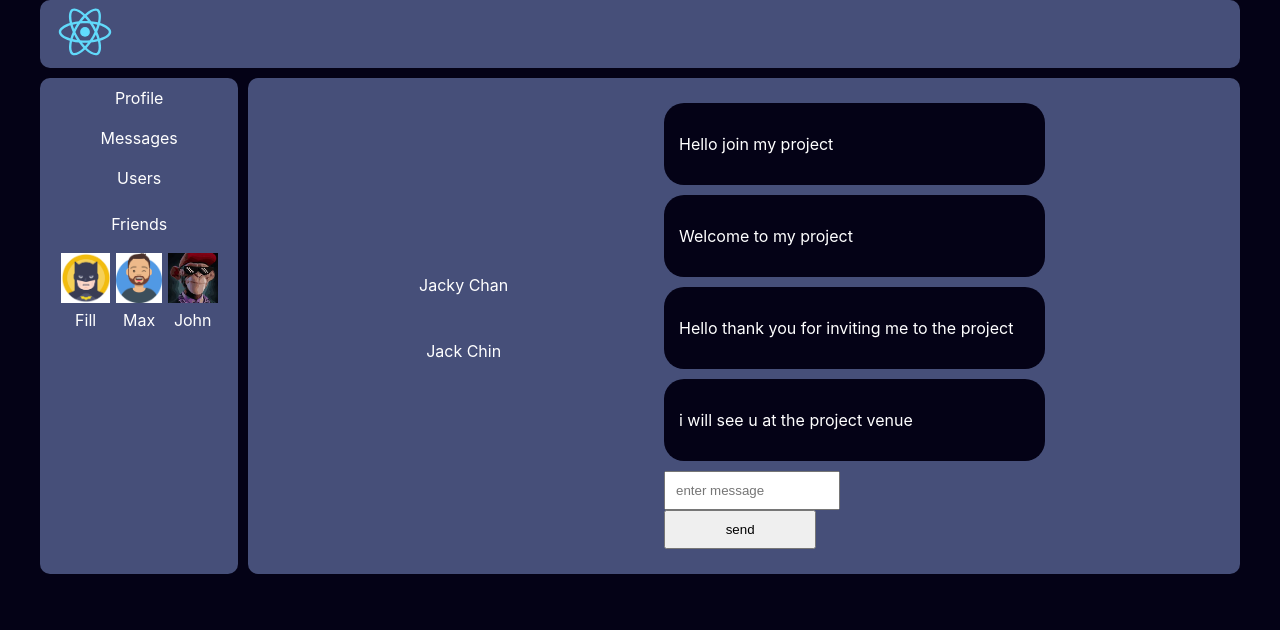
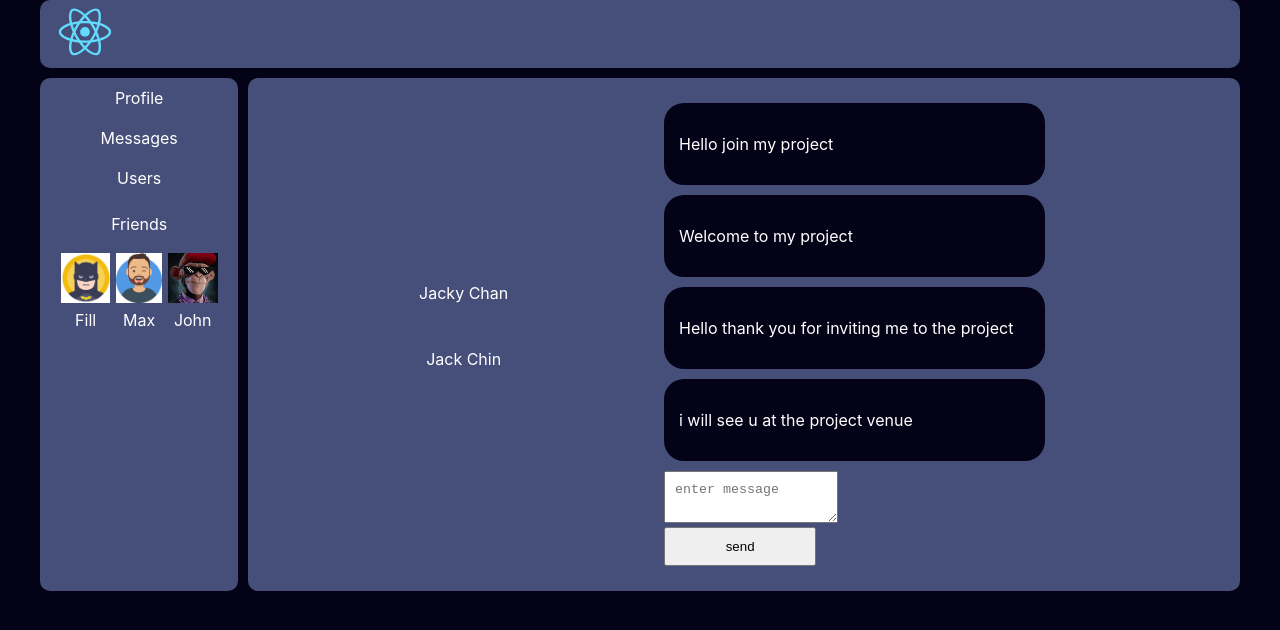
Before and after one commit to Edan-Gordon/social-network, a React (Create React App) app: page /dialogs in a window 1280 px wide. Shown: the top 630 px of the page. Built offline with nearby package versions, Linux system fonts and the light colour scheme.

Commit message:
dispatch

```diff
--- a/src/App.js
+++ b/src/App.js
@@ -16,9 +16,9 @@ function App(props) {
       <Navbar friendData={props.state.navData.friendData}/>
       <div className="wrap-content">
       <Routes>
-        <Route path="/" element={<Profile postlog={props.state.profileData.postlog} newPostText={props.state.profileData.newPostText} onPostChange={props.onPostChange} addPost={props.addPost}/>}/>
-        <Route path="/profile" element={<Profile postlog={props.state.profileData.postlog} newPostText={props.state.profileData.newPostText} onPostChange={props.onPostChange} addPost={props.addPost}/>}/>
-        <Route path="/dialogs" element={<Dialogs dialogNames={props.state.dialogData.dialogNames} messageLog={props.state.dialogData.messageLog} newMessageText={props.state.dialogData.newMessageText} onMessageChange={props.onMessageChange} addMessage={props.addMessage}/>}/>
+        <Route path="/" element={<Profile postlog={props.state.profileData.postlog} newPostText={props.state.profileData.newPostText}  dispatch={props.dispatch}/>}/>
+        <Route path="/profile" element={<Profile postlog={props.state.profileData.postlog} newPostText={props.state.profileData.newPostText}  dispatch={props.dispatch}/>}/>
+        <Route path="/dialogs" element={<Dialogs dialogNames={props.state.dialogData.dialogNames} messageLog={props.state.dialogData.messageLog} newMessageText={props.state.dialogData.newMessageText} dispatch={props.dispatch} />}/>
       </Routes>
       </div>
       </BrowserRouter>
--- a/src/components/Dialogs/Dialogs.css
+++ b/src/components/Dialogs/Dialogs.css
@@ -11,6 +11,7 @@
 	padding: 15px;
 	border-radius: 20px;
 	margin: 0 0 10px;
+	overflow: hidden;
 }
 .dialog{
 	width: 40%;
@@ -36,7 +37,7 @@
 	background-color: rgb(169, 169, 223);
 }
 
-input,button{
+textarea,button{
 width: 40%;
 margin: 0 auto;
 padding: 10px;
--- a/src/components/Dialogs/Dialogs.jsx
+++ b/src/components/Dialogs/Dialogs.jsx
@@ -9,12 +9,12 @@ let postText=React.createRef()
 
 function Dialogs(props){
   let addMessage=()=>{
-    let text=postText.current.value;
-    props.addMessage(text)
+   // let text=postText.current.value;
+    props.dispatch({type:'ADD-MESSAGE'})
     //postText.current.value=''
   }
   let onChange=()=>{
-    props.onMessageChange(postText.current.value)
+    props.dispatch({type:'MESSAGE-CHANGE',text:postText.current.value})
   }
   return(
 <div className="Dialogs">
@@ -25,7 +25,7 @@ function Dialogs(props){
     <div className="messages">
       {props.messageLog.map((e)=><Message id={e.id} message={e.message}/>)}
 
-      <input ref={postText} placeholder="enter message" onChange={onChange} value={props.newMessageText}/>
+      <textarea ref={postText} placeholder="enter message" onChange={onChange} value={props.newMessageText}/>
 
       <br/>
       <button onClick={addMessage}>send</button>
--- a/src/components/Dialogs/Message.jsx
+++ b/src/components/Dialogs/Message.jsx
@@ -4,11 +4,18 @@ import "./Dialogs.css";
 
 
 function Message(props){
-
+  let mess=props.message.split('\n').map(function( item, idx) {
+    return (
+        <span key={idx}>
+          {item}
+          <br/>
+        </span>
+    )
+  })
   return(
   <div className="Message">
 
-    <p>{props.message}</p>
+    <p>{mess}</p>
 
   </div>
   );
--- a/src/components/Profile/Profile.jsx
+++ b/src/components/Profile/Profile.jsx
@@ -8,7 +8,7 @@ function Profile(props){
   return(
   <div className="profile">
     <ProfileInfo/>
-    <Posts postlog={props.postlog} newPostText={props.newPostText} addPost={props.addPost} onPostChange={props.onPostChange}/>
+    <Posts postlog={props.postlog} newPostText={props.newPostText} dispatch={props.dispatch} />
   </div>
   );
 }
--- a/src/components/Profile/posts/Posts.jsx
+++ b/src/components/Profile/posts/Posts.jsx
@@ -4,12 +4,12 @@ let postText=react.createRef()
 
 function Posts(props){
   let addPost=()=>{
-    let text=postText.current.value;
-    props.addPost(text)
+  // let text=postText.current.value;
+    props.dispatch({type:'ADD-POST'})
   //  postText.current.value=''
   }
   let onChange=()=>{
-    props.onPostChange(postText.current.value)
+    props.dispatch({type:'POST-CHANGE',text:postText.current.value})
   }
 	return(
     <div className="posts">
--- a/src/data/state.js
+++ b/src/data/state.js
@@ -44,9 +44,28 @@ let store={
     this.rerender=observer
   },
 
-   addMessage(text){
+  dispatch(action){
+    switch(action.type){
+      case 'ADD-POST':
+        this.addPost()
+      break;
+       case 'POST-CHANGE':
+        this.onPostChange(action.text)
+      break;
+       case 'ADD-MESSAGE':
+       this.addMessage()
+      break;
+       case 'MESSAGE-CHANGE':
+       this.onMessageChange(action.text)
+      break;
+       case '':
+      break;
+    }
+  },
+
+   addMessage(){
     let newMessage={
-      id:25,message:text
+      id:25,message:this._state.dialogData.newMessageText
     }
     this._state.dialogData.messageLog.push(newMessage)
     this._state.dialogData.newMessageText=''
@@ -61,9 +80,11 @@ let store={
     this.rerender(this._state)
   },
 
-  addPost(text){
+  addPost(){
     let newPost={
-      id:6,message:text,likes:56
+      id:6,
+      message:this._state.profileData.newPostText,
+      likes:56
     }
     this._state.profileData.postlog.unshift(newPost)
     this._state.profileData.newPostText=''
--- a/src/index.js
+++ b/src/index.js
@@ -7,23 +7,29 @@ import './index.css';
 import App from './App';
 import reportWebVitals from './reportWebVitals';
 
-//import {addPost,addMessage,onPostChange,onMessageChange,subscribe} from './data/state.js'
+
 
  const root = ReactDOM.createRoot(document.getElementById('root'));
 export let rerender=(state)=>{
 
   root.render(
     <React.StrictMode>
-      <App state={state} addPost={store.addPost.bind(store)} addMessage={store.addMessage.bind(store)} onPostChange={store.onPostChange.bind(store)} onMessageChange={store.onMessageChange.bind(store)}/>
+      <App state={state} dispatch={store.dispatch.bind(store)}/>
     </React.StrictMode>
   );
 }
+
+//
+
+
+reportWebVitals();
+
+rerender(store.getState())
+store.subscribe(rerender)
+
 
 
 // If you want to start measuring performance in your app, pass a function
 // to log results (for example: reportWebVitals(console.log))
 // or send to an analytics endpoint. Learn more: https://bit.ly/CRA-vitals
-reportWebVitals();
-
-rerender(store.getState())
-store.subscribe(rerender)
+//import {addPost,addMessage,onPostChange,onMessageChange,subscribe} from './data/state.js'
```
